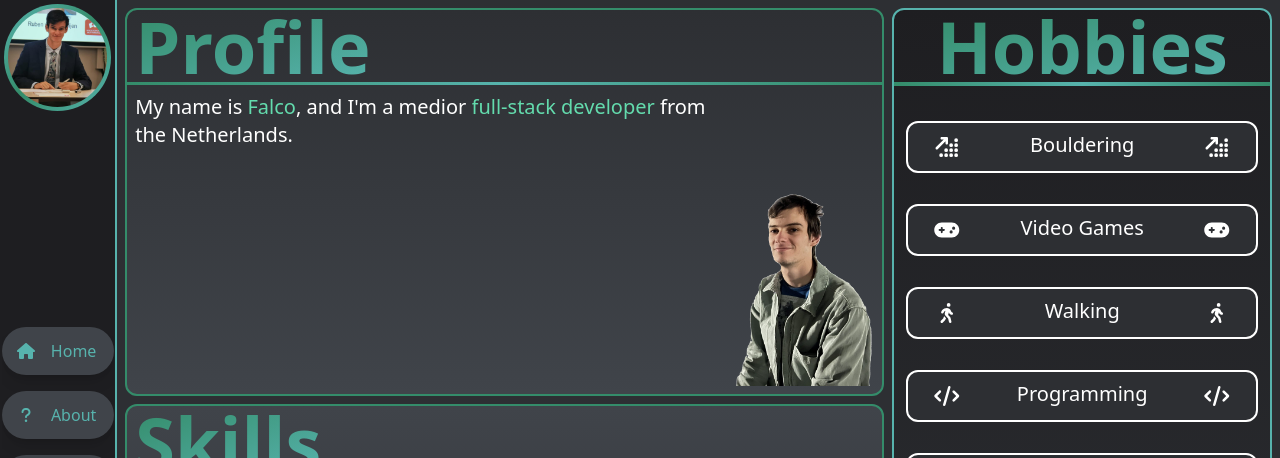
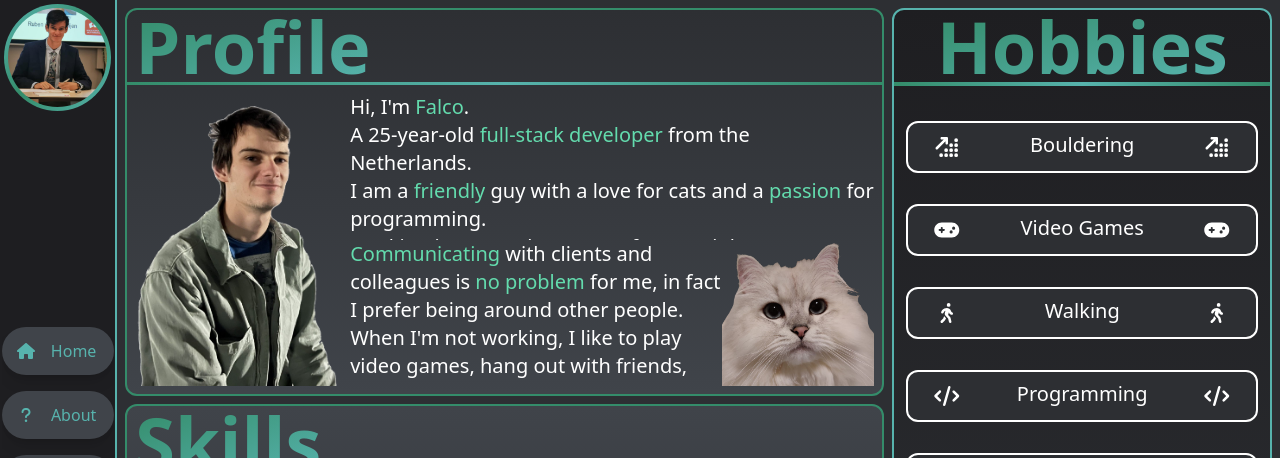
Before and after one commit to FRMeulen/me-online, a Vue app: page /about in a window 1280 px wide. Shown: the top 458 px of the page. Built offline with nearby package versions, Linux system fonts and the light colour scheme; no server answers.

Commit message:
Added secrets file and filled out profile card.

```diff
--- a/src/components/about/Profile/ProfileCard.vue
+++ b/src/components/about/Profile/ProfileCard.vue
@@ -11,24 +11,57 @@
       <div class="bg-gradient-to-r from-secondary to-primary w-1/2 h-1"></div>
       <div class="bg-gradient-to-r from-primary to-secondary w-1/2 h-1"></div>
     </div>
-    <div class="profile-box flex flex-row text-xl m-2 h-full">
-      <div class="text-container w-4/5">
-        <p>
-          My name is <ColorWord word="Falco" />, and I'm a medior
-          <ColorWord word="full-stack developer" /> from the Netherlands.
-        </p>
-      </div>
-      <div class="portrait-container w-1/5 flex justify-end">
-        <img
-          class="portrait self-end"
-          alt="Portrait"
-          src="@/assets/portrait.png"
-        />
+    <div class="profile-box flex flex-row text-xl m-2 h-full w-fit">
+      <img class="transform -scale-x-100" src="@/assets/portrait.png" />
+      <div class="right-section flex flex-col w-full">
+        <div class="top-text-section flex flex-col w-full h-1/2 justify-evenly">
+          <p>Hi, I'm <ColorWord word="Falco" />.</p>
+          <p>
+            A {{ age }}-year-old <ColorWord word="full-stack developer" /> from
+            the Netherlands.
+          </p>
+          <p>
+            I am a <ColorWord word="friendly" /> guy with a love for cats and a
+            <ColorWord word="passion" /> for programming.
+          </p>
+          <p>
+            Working in a <ColorWord word="team" /> has my preference, it keeps
+            my <ColorWord word="knowledge" /> up to date.
+          </p>
+        </div>
+        <div class="bottom-text-section flex flex-row w-full h-1/2">
+          <div class="bottom-text flex flex-col w-full justify-evenly">
+            <p>
+              <ColorWord word="Communicating" /> with clients and colleagues is
+              <ColorWord word="no problem" /> for me, in fact I prefer being
+              around other people.
+            </p>
+            <p>
+              When I'm not working, I like to play video games, hang out with
+              friends, and pet my cute cat <ColorWord word="Simba" />.
+            </p>
+          </div>
+          <img src="@/assets/simba.png" />
+        </div>
       </div>
     </div>
   </div>
 </template>
 
 <script lang="ts" setup>
+import { computed } from "vue";
 import ColorWord from "@/components/about/Profile/ColorWord.vue";
+import { Secrets } from "@/constants";
+
+const date = new Date();
+const year = date.getFullYear();
+const month = date.getMonth();
+const day = date.getDate();
+
+const age = computed(() => {
+  const pastBirthDay =
+    month > Secrets.birthMonth ||
+    (month == Secrets.birthMonth && day > Secrets.birthDay);
+  return pastBirthDay ? year - 1998 : year - 1999;
+});
 </script>
--- a/src/constants/index.ts
+++ b/src/constants/index.ts
@@ -1,3 +1,4 @@
 export { HomeScreenWords } from "./HomeScreenWords";
 export { Hobbies } from "./Hobbies";
 export { Skills } from "./Skills";
+export { Secrets } from "./Secrets";
--- a/tailwind.config.js
+++ b/tailwind.config.js
@@ -7,7 +7,7 @@ module.exports = {
       colors: {
         bgprimary: "#2d2f33",
         bgsecondary: "#1e1e21",
-        bgtertiary: "#28332f",
+        bgtertiary: "#29302e",
         bgaccent: "#40444a",
         primary: "#57b3ad",
         secondary: "#348c6a",
@@ -15,6 +15,9 @@ module.exports = {
         accent: "#63dbad",
         highlight: "#66bd99",
       },
+      scale: {
+        "-100": "-1",
+      },
     },
   },
   plugins: [],
```
Also changed, not shown: src/assets/simba.png (added), 1 other file (tests, documents, lock files or other folders).
